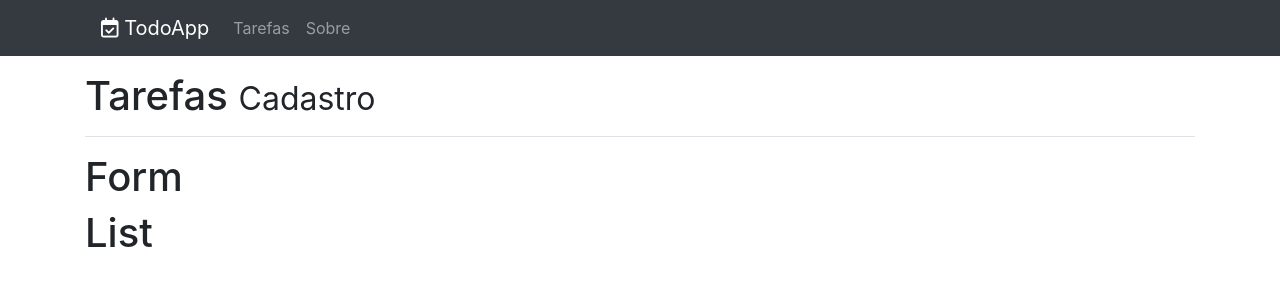
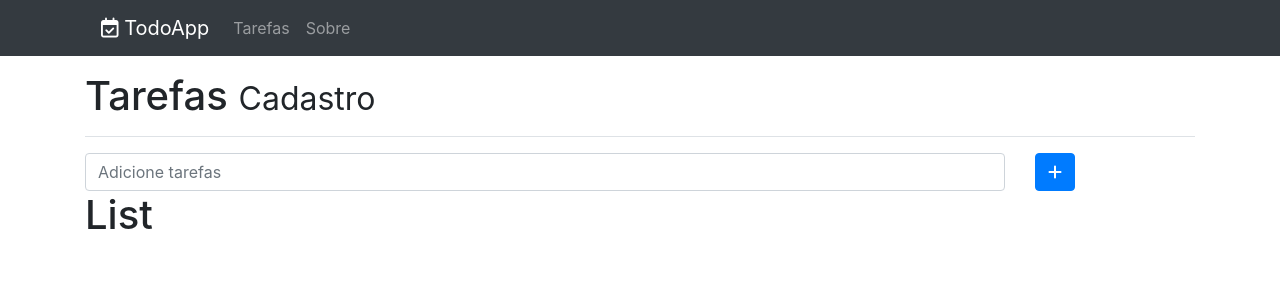
Before and after one commit to ollyvergithub/CursoReactReduxMarceloCod3rTodoApp, a React (Create React App) app in the folder frontend/: page / in a window 1280 px wide. Shown: the top 300 px of the page. Built offline with nearby package versions, Linux system fonts and the light colour scheme.

Commit message:
Aula - 5 - 51 - Estrutura do Formulário

```diff
--- a/frontend/src/todo/todoForm.js
+++ b/frontend/src/todo/todoForm.js
@@ -1,8 +1,15 @@
 import React from 'react';
 
 export default props => (
-    <div>
-        <h1>Form</h1>
+    <div className="row">
+
+            <div className="col-12 col-md-9 col-lg-10">
+                <input type="text" className="form-control" id="description" placeholder="Adicione tarefas"/>
+            </div>
+            <div className="col-12 col-md-3 col-lg-2">
+                <button type="submit" className="btn btn-primary"><i className="fa fa-plus"></i></button>
+            </div>
+
     </div>
 
 );
```
